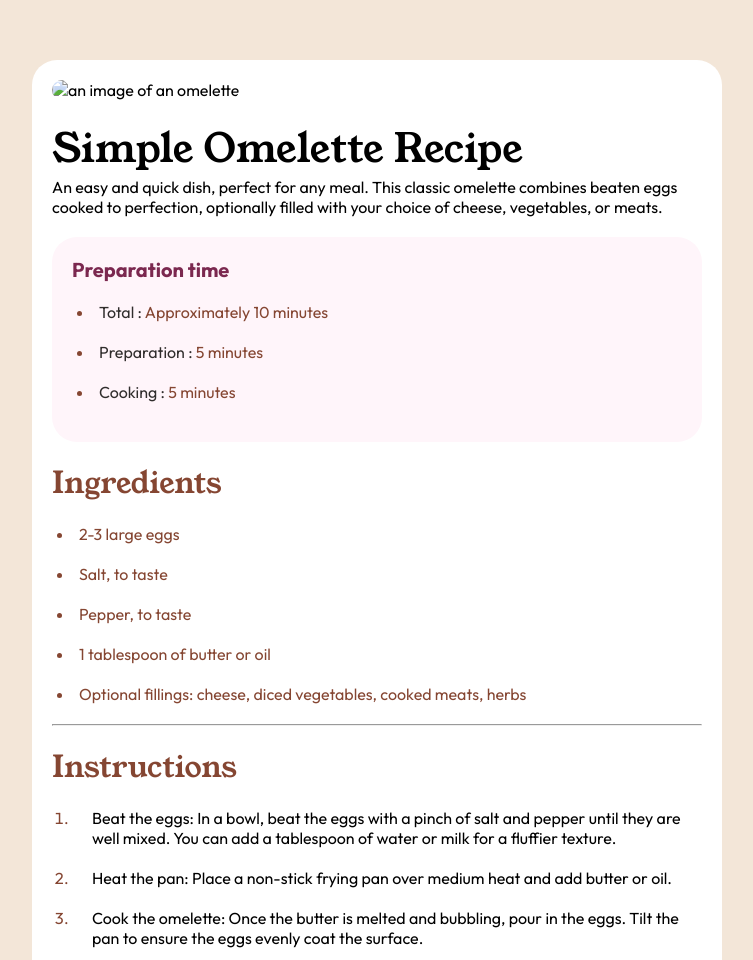
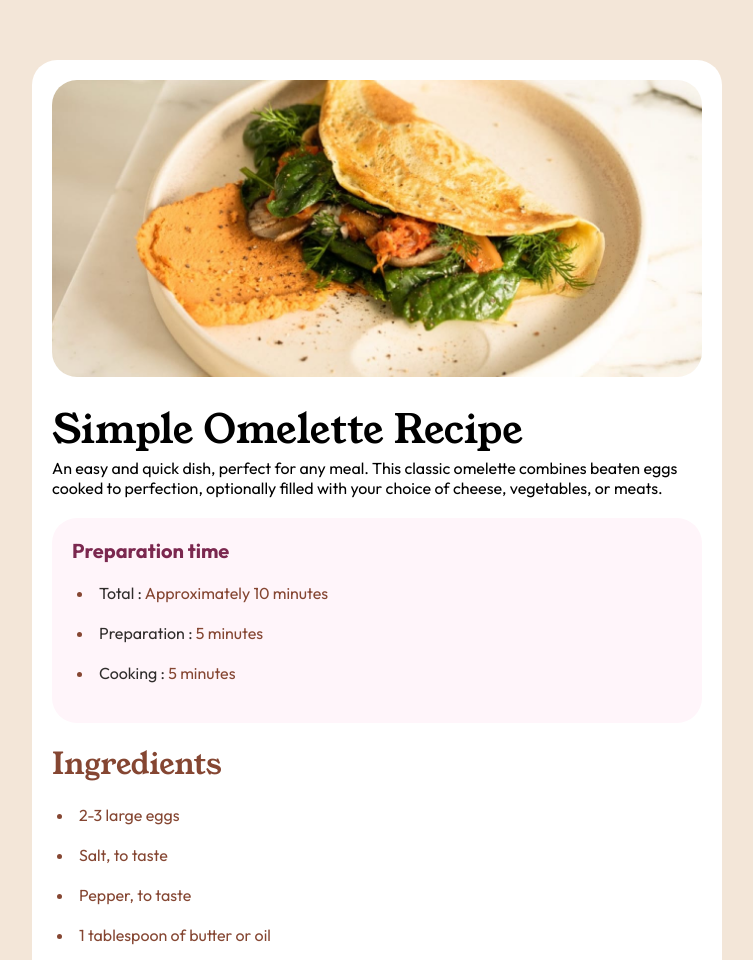
Before and after one commit to Ucheklinks/omelette_recipe, a plain HTML site: page index.html in a window 1280 px wide. Shown: the part 140-1100 px from the top of the page, without its empty margins (263-1016 px from the left). Drawn offline with Linux system fonts and the light colour scheme.

Commit message:
Update index.html

```diff
--- a/index.html
+++ b/index.html
@@ -26,7 +26,7 @@
     <div class="inner_wrapper">
       <section class="hero_image image_mobile">
         <div class="omelette_div">
-          <img src="./assets/images/image-omelette.jpeg" alt="an image of an omelette">
+          <img src="./image-omelette.jpeg" alt="an image of an omelette">
         </div>
       </section>
       <section class="intro_prep section_spacing" >
```
